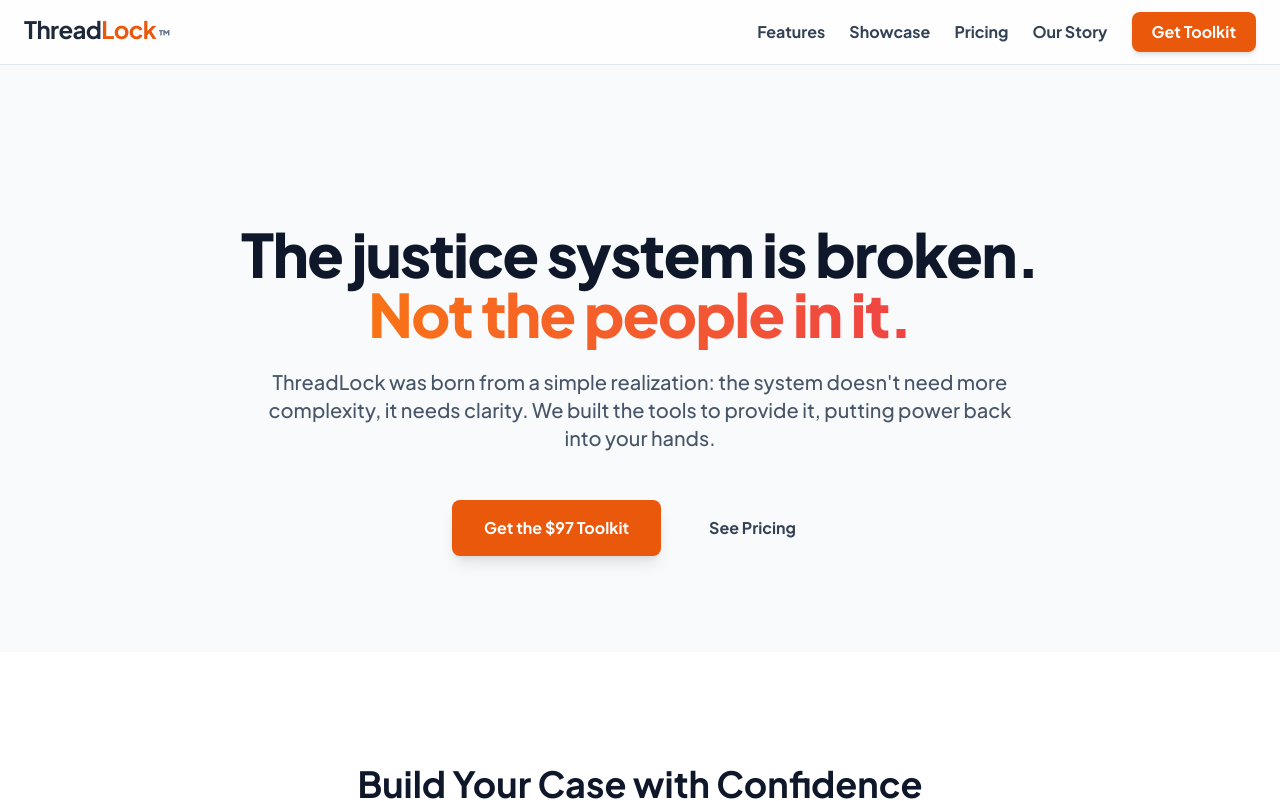
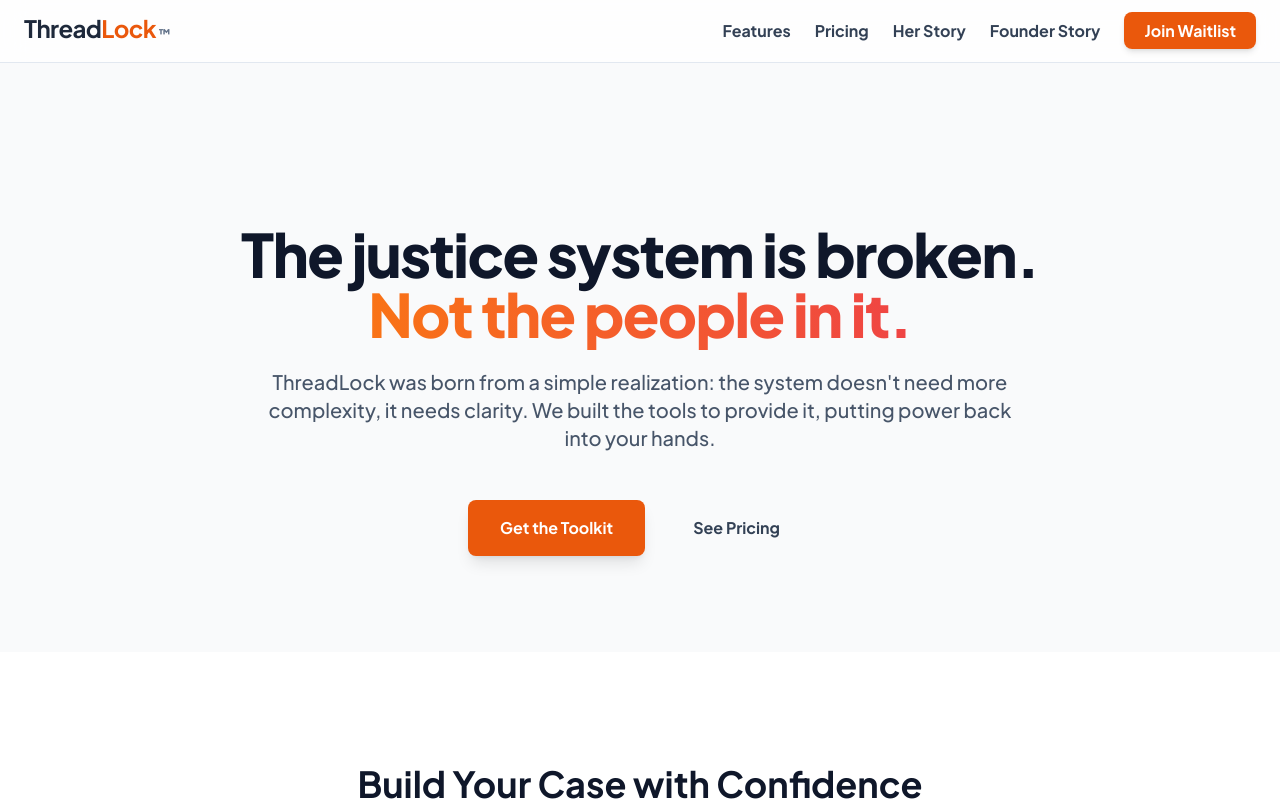
Before and after one commit to RedThreadGrp/ThreadLock, a Next.js app: page / in a window 1280 px wide. Shown: the top 801 px of the page. Built offline with nearby package versions, Linux system fonts and the light colour scheme.

Commit message:
Update index.js

```diff
--- a/pages/index.js
+++ b/pages/index.js
@@ -79,7 +79,7 @@
             </div>
             <div className="flex justify-end gap-2 mt-2">
                 <button className="text-[11px] bg-slate-600 px-3 py-1 rounded">Attach File</button>
-                <button className="text-[11px] bg-orange-500 px-3 py-1 rounded">Save Entry</button>
+                <button className="text-[11px] bg-orange-600 px-3 py-1 rounded">Save Entry</button>
             </div>
         </div>
     </div>
@@ -92,7 +92,7 @@
             <div className="absolute left-4 top-0 bottom-0 w-0.5 bg-slate-600"></div>
             <div className="space-y-3">
                 <div className="relative">
-                    <div className="absolute -left-5 top-1 w-2 h-2 bg-orange-500 rounded-full"></div>
+                    <div className="absolute -left-5 top-1 w-2 h-2 bg-orange-600 rounded-full"></div>
                     <div className="bg-slate-700/50 p-2 rounded-lg text-[11px]">
                         <p className="font-semibold">Custody Exchange Late</p>
                         <p className="text-slate-400">July 26, 2025 - 6:30 PM</p>
@@ -100,7 +100,7 @@
                     </div>
                 </div>
                 <div className="relative">
-                    <div className="absolute -left-5 top-1 w-2 h-2 bg-orange-500 rounded-full"></div>
+                    <div className="absolute -left-5 top-1 w-2 h-2 bg-orange-600 rounded-full"></div>
                     <div className="bg-slate-700/50 p-2 rounded-lg text-[11px]">
                         <p className="font-semibold">Email Received</p>
                         <p className="text-slate-400">July 25, 2025 - 9:15 AM</p>
@@ -126,7 +126,7 @@
             <div className="flex-grow" />
             <p className="text-[8px] text-center text-slate-500">Page 1 of 5</p>
         </div>
-        <button className="text-[11px] bg-orange-500 px-4 py-1.5 rounded-md mt-3">Download PDF</button>
+        <button className="text-[11px] bg-orange-600 text-white px-4 py-1.5 rounded-md mt-3">Download PDF</button>
     </div>
 );
 
@@ -142,7 +142,7 @@
 }
 
 /* ---------------- Header ---------------- */
-const Header = ({ onBuyToolkit }) => {
+const Header = () => {
     const [open, setOpen] = useState(false);
     return (
         <header className="fixed top-0 left-0 w-full z-30 bg-white/80 backdrop-blur-md border-b border-slate-200">
@@ -153,15 +153,14 @@
 
                 <nav className="hidden md:flex items-center space-x-6 text-slate-700 font-semibold">
                     <a href="#features" className="hover:text-orange-600 transition-colors">Features</a>
-                    <a href="#showcase" className="hover:text-orange-600 transition-colors">Showcase</a>
                     <a href="#pricing" className="hover:text-orange-600 transition-colors">Pricing</a>
-                    <Link href="/founder-story"><a className="hover:text-orange-600 transition-colors">Our Story</a></Link>
-                    <button
-                        onClick={onBuyToolkit}
-                        className="bg-orange-600 text-white font-bold px-5 py-2 rounded-lg shadow-md hover:bg-orange-700 transform hover:-translate-y-0.5 transition-all"
-                    >
-                        Get Toolkit
-                    </button>
+                    <Link href="/sarahs-story"><a className="hover:text-orange-600 transition-colors">Her Story</a></Link>
+                    <Link href="/founder-story"><a className="hover:text-orange-600 transition-colors">Founder Story</a></Link>
+                    <Link href="/signup">
+                        <a className="bg-orange-600 text-white font-bold px-5 py-2 rounded-lg shadow-md hover:bg-orange-700 transform hover:-translate-y-0.5 transition-all">
+                            Join Waitlist
+                        </a>
+                    </Link>
                 </nav>
 
                 <button
@@ -176,15 +175,14 @@
             <div className={`md:hidden overflow-hidden transition-[max-height] duration-300 ${open ? "max-h-96" : "max-h-0"}`}>
                 <div className="px-4 pb-4 pt-2 text-slate-800 space-y-2 bg-white border-t border-slate-200">
                     <a href="#features" onClick={() => setOpen(false)} className="block py-2 hover:text-orange-600">Features</a>
-                    <a href="#showcase" onClick={() => setOpen(false)} className="block py-2 hover:text-orange-600">Showcase</a>
                     <a href="#pricing" onClick={() => setOpen(false)} className="block py-2 hover:text-orange-600">Pricing</a>
-                    <Link href="/founder-story"><a onClick={() => setOpen(false)} className="block py-2 hover:text-orange-600">Our Story</a></Link>
-                    <button
-                        onClick={() => { setOpen(false); onBuyToolkit(); }}
-                        className="w-full mt-2 bg-orange-600 text-white font-semibold px-5 py-3 rounded-lg shadow-md hover:bg-orange-700 transition-all"
-                    >
-                        Get the Toolkit
-                    </button>
+                    <Link href="/sarahs-story"><a onClick={() => setOpen(false)} className="block py-2 hover:text-orange-600">Her Story</a></Link>
+                    <Link href="/founder-story"><a onClick={() => setOpen(false)} className="block py-2 hover:text-orange-600">Founder Story</a></Link>
+                    <Link href="/signup">
+                        <a onClick={() => setOpen(false)} className="w-full mt-2 bg-orange-600 text-white font-semibold px-5 py-3 rounded-lg shadow-md hover:bg-orange-700 transition-all block text-center">
+                            Join the Waitlist
+                        </a>
+                    </Link>
                 </div>
             </div>
         </header>
@@ -211,7 +209,7 @@
                     disabled={isLoading}
                     className="bg-orange-600 text-white font-bold px-8 py-4 rounded-lg shadow-lg hover:bg-orange-700 transform hover:-translate-y-1 transition-all duration-300 ease-in-out disabled:bg-orange-400 disabled:cursor-not-allowed"
                 >
-                    {isLoading ? "Processing..." : "Get the $97 Toolkit"}
+                    {isLoading ? "Processing..." : "Get the Toolkit"}
                 </button>
                 <a href="#pricing" className="font-semibold text-slate-700 px-8 py-4 rounded-lg hover:bg-slate-100 transition-colors">
                     See Pricing
@@ -319,9 +317,34 @@
     </section>
 );
 
+const SignupSection = () => (
+    <section id="signup" className="py-20 md:py-28 bg-white">
+        <div className="container mx-auto px-6 text-center max-w-3xl">
+            <h2 className="text-3xl md:text-4xl font-bold mb-4 text-slate-900">Be the First to Know</h2>
+            <p className="text-lg text-slate-600 mb-8">
+                Join our waitlist for early access to the ThreadLock app, plus exclusive updates and resources.
+            </p>
+            <form action="/api/signup" method="POST" className="max-w-md mx-auto">
+                 <div className="flex flex-col sm:flex-row gap-4">
+                    <input
+                        type="email"
+                        name="email"
+                        placeholder="Enter your email address"
+                        required
+                        className="flex-grow px-4 py-3 rounded-lg border border-slate-300 focus:ring-2 focus:ring-orange-500 focus:outline-none"
+                    />
+                    <button type="submit" className="bg-orange-600 text-white font-bold px-6 py-3 rounded-lg shadow-md hover:bg-orange-700 transition-all">
+                        Join Waitlist
+                    </button>
+                </div>
+            </form>
+        </div>
+    </section>
+);
+
 
 const PricingSection = ({ onBuyToolkit, onBuyFounders, onPickSingle, onContribMonthly, onContribNYOP }) => (
-    <section id="pricing" className="py-20 md:py-28 bg-white text-center text-gray-800">
+    <section id="pricing" className="py-20 md:py-28 bg-gray-50 text-center text-gray-800">
         <div className="container mx-auto px-6">
             <h2 className="text-3xl md:text-4xl font-bold mb-4 text-slate-900">Get Organized Today</h2>
             <p className="text-lg text-slate-600 mb-16 max-w-3xl mx-auto">Pick what you need now. Get lifetime perks and upgrades when the full application launches.</p>
@@ -339,7 +362,7 @@
                         <li className="flex items-start"><span className="text-green-500 mr-2 mt-1">✓</span><span>Early beta access</span></li>
                     </ul>
                     <button onClick={onBuyToolkit} className="w-full mt-8 bg-orange-600 hover:bg-orange-700 text-white font-semibold py-3 rounded-lg shadow-md transition-all">
-                        Get the Full Toolkit
+                        Get the Toolkit
                     </button>
                     <p className="text-xs text-slate-400 mt-3">One-time payment.</p>
                 </div>
@@ -390,24 +413,6 @@
                     <p className="text-xs text-slate-400 mt-3">Thank you. Seriously.</p>
                 </div>
             </div>
-        </div>
-    </section>
-);
-
-const CallToActionSection = ({ onBuyToolkit, isLoading }) => (
-    <section className="bg-slate-800 text-white py-20 md:py-24">
-        <div className="container mx-auto px-6 text-center">
-            <h2 className="text-3xl md:text-4xl font-bold mb-4">Ready to Take Control?</h2>
-            <p className="mb-8 max-w-xl mx-auto text-slate-300">
-                Your evidence matters. Let ThreadLock help you document, secure, and present it clearly. Without the stress.
-            </p>
-            <button
-                onClick={onBuyToolkit}
-                disabled={isLoading}
-                className="bg-gradient-to-r from-orange-500 to-red-500 text-white font-bold px-8 py-4 rounded-lg shadow-lg hover:opacity-90 transform hover:-translate-y-1 transition-all duration-300 ease-in-out disabled:opacity-70 disabled:cursor-not-allowed"
-            >
-                {isLoading ? "Processing..." : "Get the $97 Toolkit & Founders Perks"}
-            </button>
         </div>
     </section>
 );
@@ -523,6 +528,7 @@
                     <FeaturesSection />
                     <ProductShowcaseSection />
                     <OurMissionSection />
+                    <SignupSection />
                     <PricingSection
                         onBuyToolkit={onBuyToolkit}
                         onBuyFounders={onBuyFounders}
@@ -530,7 +536,6 @@
                         onContribMonthly={onContribMonthly}
                         onContribNYOP={onContribNYOP}
                     />
-                    <CallToActionSection onBuyToolkit={onBuyToolkit} isLoading={isLoading} />
                 </main>
                 <Footer />
                 <SingleItemModal open={singleOpen} onClose={() => setSingleOpen(false)} onSelect={onBuySingle} />
```
